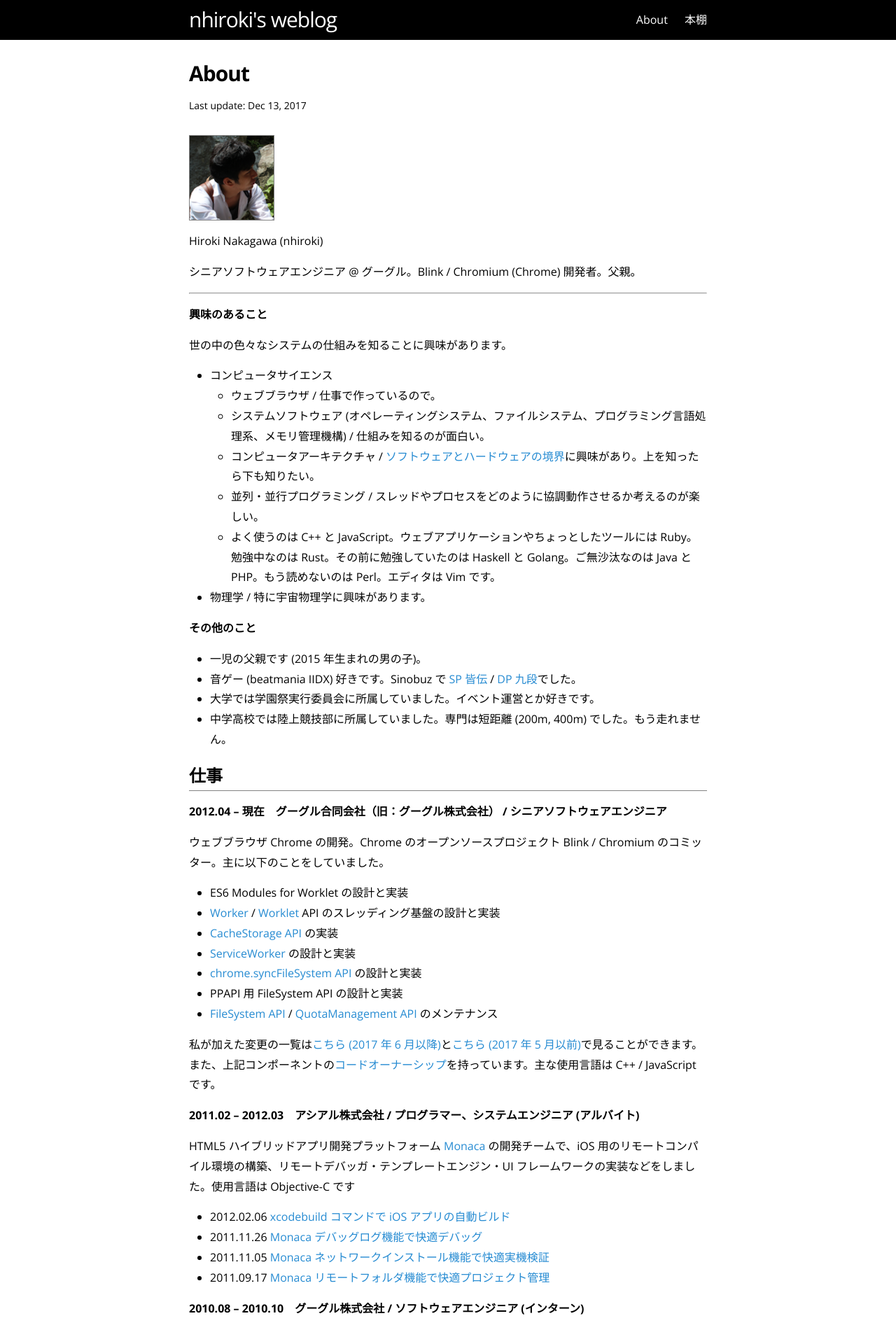
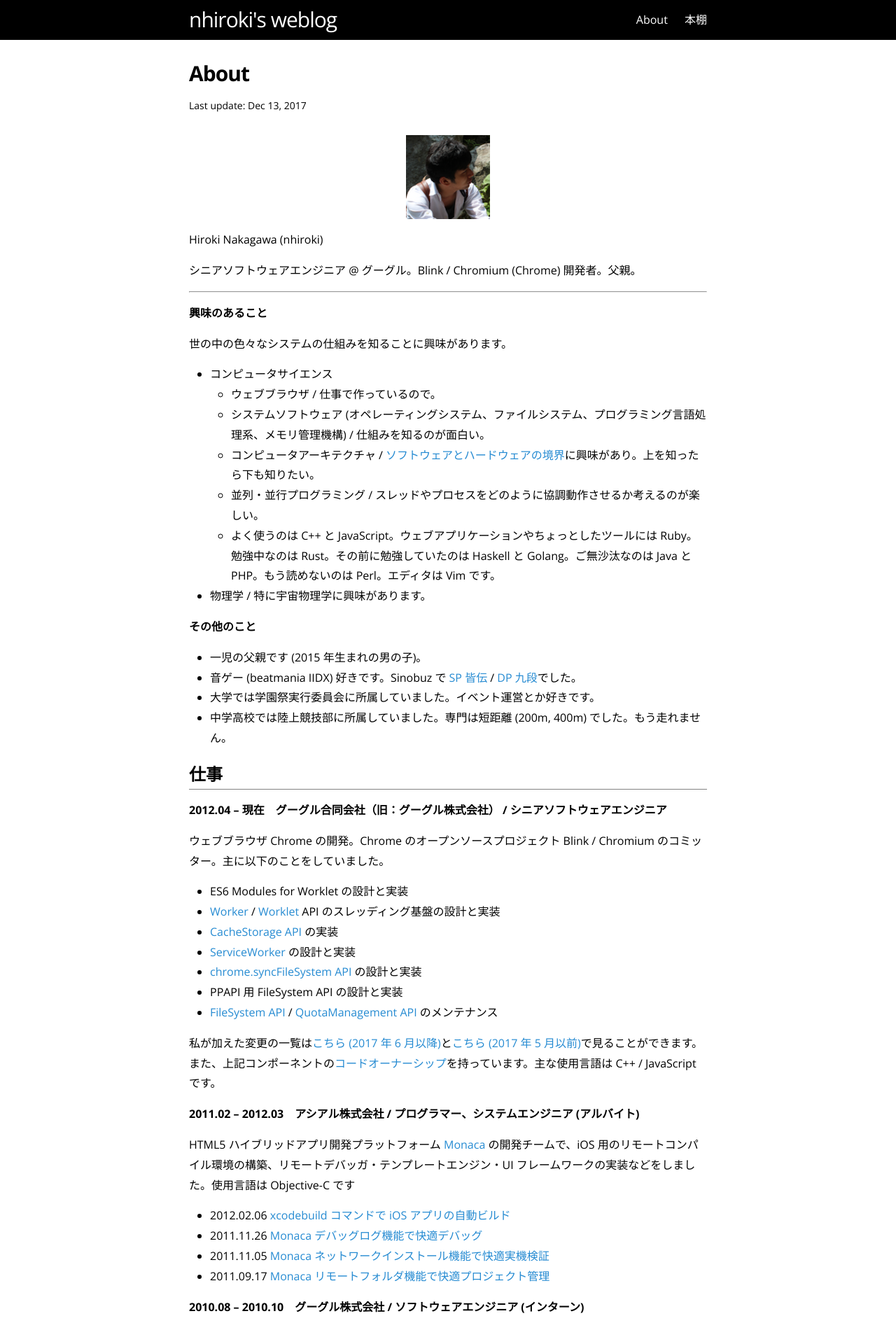
Before and after one commit to nhiroki/nhiroki.github.io, a Jekyll site: the page built from about.md, in a window 1280 px wide. Shown: the top 1900 px of the page at 70% size. Built offline with Jekyll 4.4.1, drawn with Linux system fonts in a browser that asks for light colours.

Commit message:
Remove 'border' from <img> and center it

```diff
--- a/_sass/_base.scss
+++ b/_sass/_base.scss
@@ -46,7 +46,8 @@ ul, ol, dl, figure,
 img {
     max-width: 100%;
     vertical-align: middle;
-    border: solid 1px #828282;
+    display: block;
+    margin: 0 auto;
 }
 
 
```
